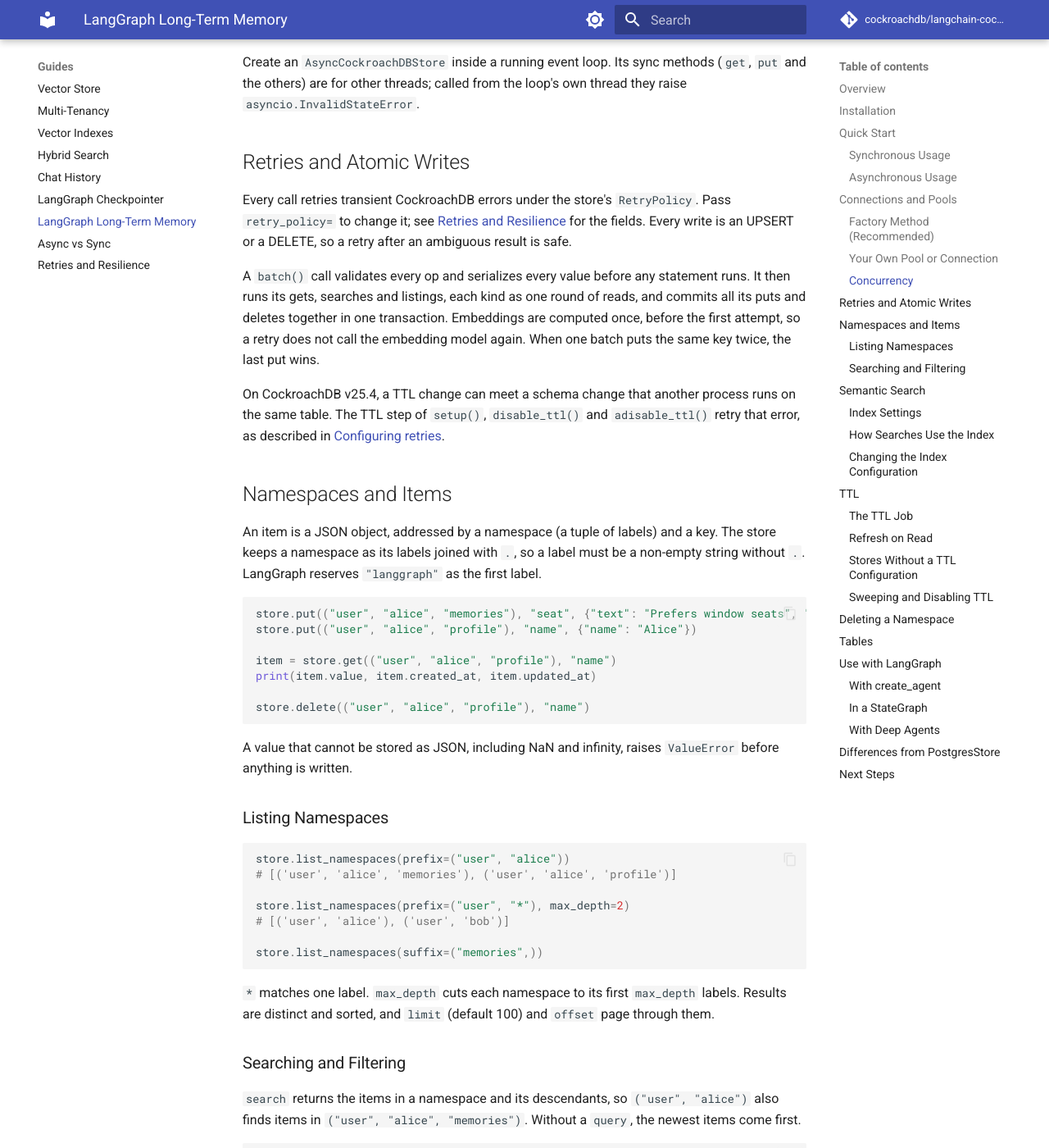
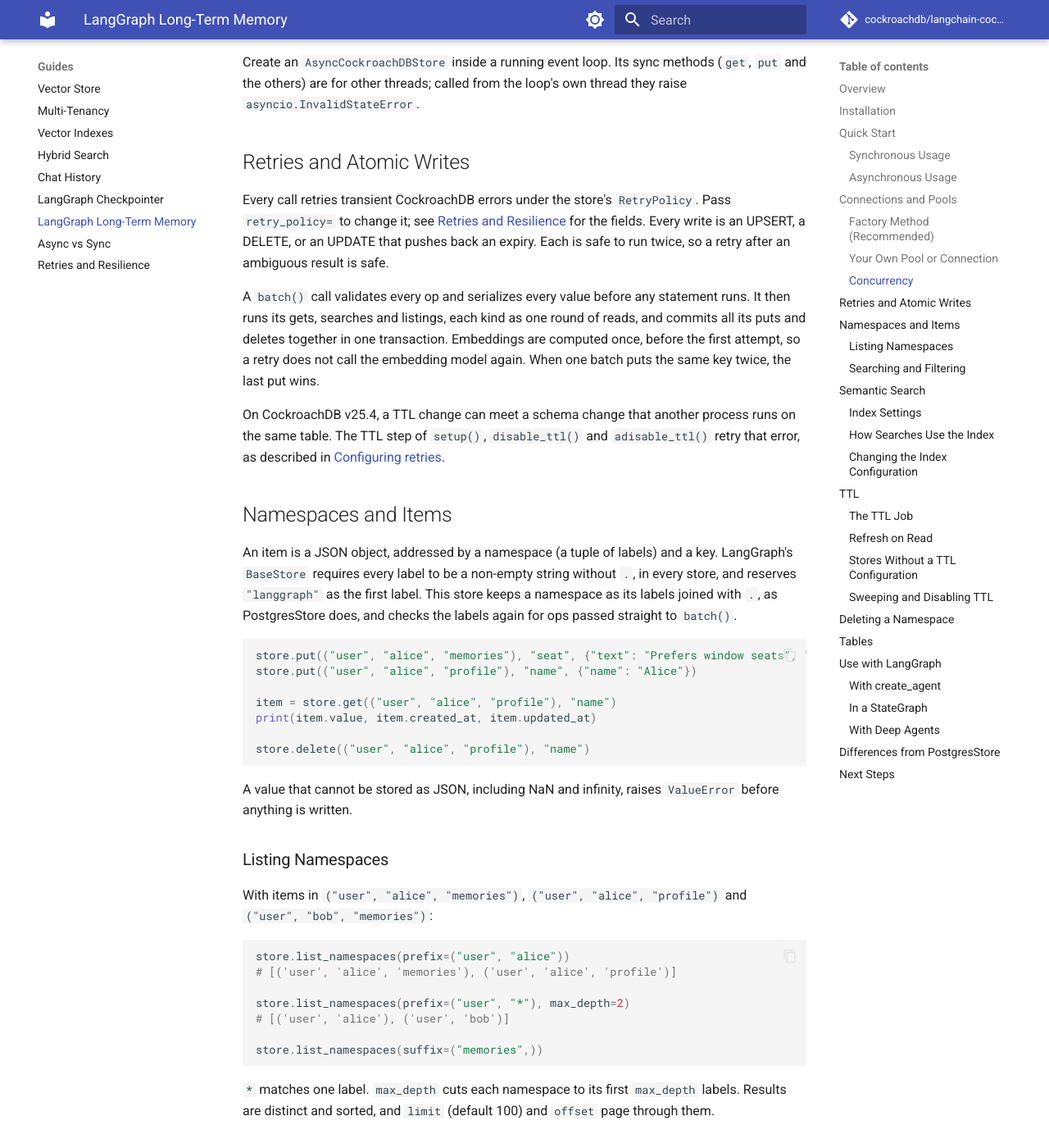
Before and after one commit to cockroachdb/langchain-cockroachdb, an MkDocs documentation site: the page built from docs/guides/long-term-memory.md, in a window 1280 px wide and 1400 px high, scrolled down 3705 px. Shown: the whole window at 82% size. Built offline with MkDocs 1.6.1 and Material for MkDocs 9.7.7, drawn with Linux system fonts in a browser that asks for light colours; comment, search, counter and statistics services are not loaded; some of the changed text lies outside the part shown.

Commit message:
docs: attribute the label rule to LangGraph and fill store doc gaps
The rule that namespace labels cannot contain "." is LangGraph's BaseStore
rule and applies to every store, InMemoryStore and PostgresStore included.
The guide said it was this store's, also in the Deep Agents note. Fix both.

Also from the review: show the data behind the list_namespaces output,
count the expiry refresh UPDATE among the store's writes (guide and module
docstrings), say that a changed cron takes effect at the next setup(),
note that the tables have no multi-region locality, name the store in the
resilience guide's retry and ddl_attempt_timeout text, and say that the
example needs the langchain package.

Co-Authored-By: Claude Opus 5.5 <noreply@anthropic.com>

````diff
--- a/docs/guides/long-term-memory.md
+++ b/docs/guides/long-term-memory.md
@@ -128,7 +128,7 @@ Create an `AsyncCockroachDBStore` inside a running event loop. Its sync methods
 
 ## Retries and Atomic Writes
 
-Every call retries transient CockroachDB errors under the store's `RetryPolicy`. Pass `retry_policy=` to change it; see [Retries and Resilience](resilience.md) for the fields. Every write is an UPSERT or a DELETE, so a retry after an ambiguous result is safe.
+Every call retries transient CockroachDB errors under the store's `RetryPolicy`. Pass `retry_policy=` to change it; see [Retries and Resilience](resilience.md) for the fields. Every write is an UPSERT, a DELETE, or an UPDATE that pushes back an expiry. Each is safe to run twice, so a retry after an ambiguous result is safe.
 
 A `batch()` call validates every op and serializes every value before any statement runs. It then runs its gets, searches and listings, each kind as one round of reads, and commits all its puts and deletes together in one transaction. Embeddings are computed once, before the first attempt, so a retry does not call the embedding model again. When one batch puts the same key twice, the last put wins.
 
@@ -136,7 +136,7 @@ On CockroachDB v25.4, a TTL change can meet a schema change that another process
 
 ## Namespaces and Items
 
-An item is a JSON object, addressed by a namespace (a tuple of labels) and a key. The store keeps a namespace as its labels joined with `.`, so a label must be a non-empty string without `.`. LangGraph reserves `"langgraph"` as the first label.
+An item is a JSON object, addressed by a namespace (a tuple of labels) and a key. LangGraph's `BaseStore` requires every label to be a non-empty string without `.`, in every store, and reserves `"langgraph"` as the first label. This store keeps a namespace as its labels joined with `.`, as PostgresStore does, and checks the labels again for ops passed straight to `batch()`.
 
 ```python
 store.put(("user", "alice", "memories"), "seat", {"text": "Prefers window seats", "stars": 5})
@@ -151,6 +151,8 @@ store.delete(("user", "alice", "profile"), "name")
 A value that cannot be stored as JSON, including NaN and infinity, raises `ValueError` before anything is written.
 
 ### Listing Namespaces
+
+With items in `("user", "alice", "memories")`, `("user", "alice", "profile")` and `("user", "bob", "memories")`:
 
 ```python
 store.list_namespaces(prefix=("user", "alice"))
@@ -347,6 +349,8 @@ deleted = store.delete_namespace(("user", "alice"))  # async: await store.adelet
 | `store_migrations` | The migration versions applied |
 
 `table_name="memories"` names the tables `memories`, `memories_vectors` and `memories_migrations`, so several stores can share a database. `schema=` puts them in another schema, which must exist. The default schema is `public`.
+
+The store creates plain tables, with no multi-region locality such as `REGIONAL BY ROW` or `GLOBAL`. You can set one yourself with `ALTER TABLE`; `setup()` leaves it as you set it.
 
 ## Use with LangGraph
 
@@ -506,7 +510,7 @@ with CockroachDBStore.from_conn_string(DB_URI, pool_config={"max_size": 10}) as
     )
 ```
 
-Files under `/memories/` go to the store and outlive the thread. Other files stay in the thread's state. Deep Agents accepts `.` in namespace labels and this store does not, so build labels from ids without dots: replace the dots in an email address, for example.
+Files under `/memories/` go to the store and outlive the thread. Other files stay in the thread's state. Deep Agents accepts `.` in namespace labels, but LangGraph's `BaseStore` rejects such a label with `InvalidNamespaceError` in every store, `InMemoryStore` and `PostgresStore` included. Build labels from ids without dots: replace the dots in an email address, for example.
 
 This snippet was checked against the Deep Agents documentation (deepagents 0.5 and later), not run in this project's tests.
 
````
Also changed, not shown: other parts of docs/guides/long-term-memory.md (+1 -1 lines), docs/examples/index.md (+1 -1 lines), docs/examples/long-term-memory.md (+3 -0 lines), docs/guides/resilience.md (+2 -2 lines), examples/README.md (+2 -0 lines), 3 other files.
